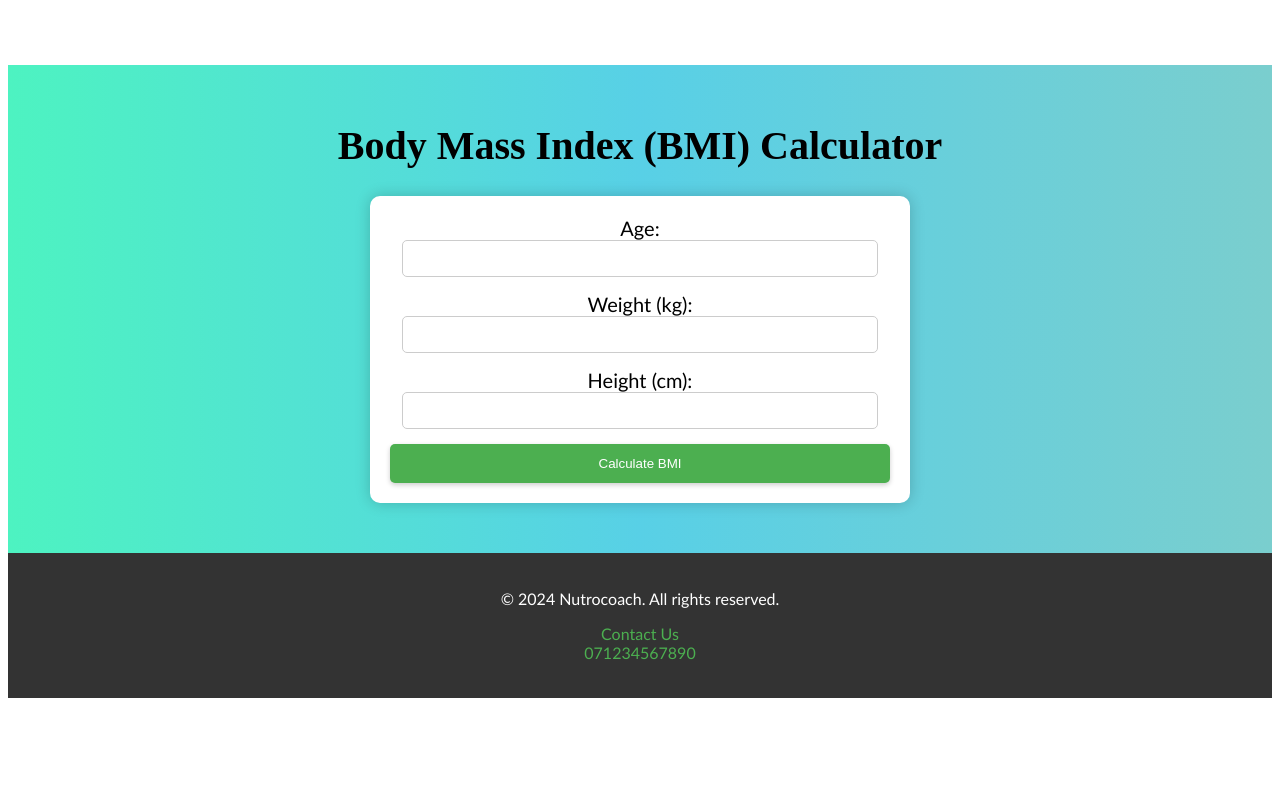
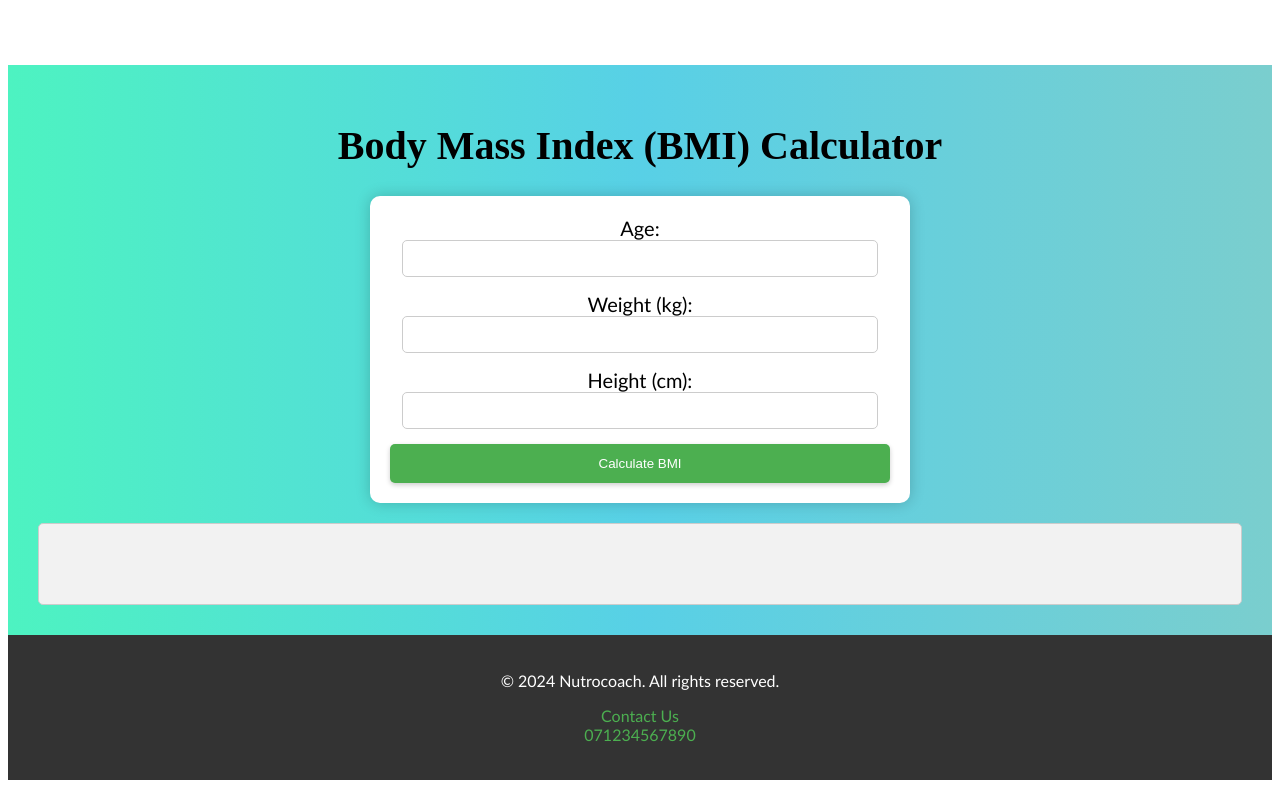
Before and after one commit to Kvyne/phase-1-project, a plain HTML site: page index.html in a window 1280 px wide. Shown: the part 1917-2705 px from the top of the page. Before the commit the page ends 2623 px from the top, so only its background shows below. Drawn offline with Linux system fonts and the light colour scheme.

Commit message:
Added style to my result ID

```diff
--- a/index.css
+++ b/index.css
@@ -208,6 +208,16 @@
         #retryButton:hover {
         background-color: #411d0f; /* Darker shade of green on hover */
         }
+        #result {
+            margin-top: 20px;
+            padding: 40px;
+            background-color: #f2f2f2;
+            border: 1px solid #ccc;
+            border-radius: 5px;
+            color: #333;
+            font-size: 25px;
+            text-align: center;
+        }
         footer {
             background-color: #333; /* Dark background for the footer */
             color: #fff; /* White text color */
--- a/index.html
+++ b/index.html
@@ -4,7 +4,7 @@
     <meta charset="UTF-8">
     <meta name="viewport" content="width=device-width, initial-scale=1.0">
     <link rel="stylesheet" href="index.css">
-    <title>Nutrocoach</title>
+    <title>Nutrocoach BMI Calculator</title>
 </head>
 <body>
     <div class="title">
@@ -20,17 +20,22 @@
     </div>
 
     <h2 id="about">About Us</h2>
+
     <div class="about-paragraph">
         <p>
             Welcome to Nutrocoach BMI calculator!
             <br>
             Are you curious about your Body Mass Index (BMI) and what it means for your health? Nutrocoach BMI calculator is here to help you understand and track your BMI effortles</p>
     </div>
+
         <h2 id="what-bmi-heading">What is BMI?</h2>
+
     <div class="bmi-heading-info">
 <p>BMI is a measure of body fat based on your height and weight. It provides a rough idea of whether you're underweight, normal weight, overweight, or obese, and it's used as a screening tool to identify possible weight problems in adults.</p>
     </div>
+
         <h2 id="how-bmi">How to Calculate BMI</h2>
+
     <div class="calc-info">
         <p>BMI is calculated by dividing your weight in kilograms by the square of your height in meters.
             <br>
@@ -44,11 +49,14 @@
             <br>
             Obese: BMI 30 or higher</p>
     </div>
+
         <h2 id="why-track-bmi">WHY TRACK YOUR BMI</h2>
     <div class="tracking-info">
         <p>Tracking your BMI can help you monitor your weight and assess your risk for weight-related health problems. It's a simple way to gauge whether you're in a healthy weight range.</p>
     </div>
+
         <h2 id="how-track-bmi">HOW BMI TRACKER CAN HELP</h2>
+
     <div class="how-bmi-info">
         <p>BMI Tracker makes it easy to calculate and track your BMI over time. Simply enter your height and weight, and we'll provide you with your BMI and what it means for your health. You can also track your BMI history to see your progress</p>
         <br>
@@ -56,7 +64,9 @@
 Start tracking your BMI today with Nutrocoach BMI Tracker. Your health is important, and knowing your BMI is the first step towards a healthier you
         </p>
     </div>
+
     <br>
+
     <div class="bmi-calc">
         <h1 id="calculator">Body Mass Index (BMI) Calculator</h1>
         <form id="bmiForm">
@@ -74,16 +84,13 @@ Start tracking your BMI today with Nutrocoach BMI Tracker. Your health is import
         <div id="result"></div>
         <button id="retryButton" style="display:none;">Retry</button>
         </div>
+
         <footer>
             <div class="footer-content">
                 <p>&copy; <span id="year"></span> Nutrocoach. All rights reserved.</p>
                 <p><a href="#contact">Contact Us <br>071234567890</a></p>
             </div>
         </footer>
-        <script>
-            // Set the current year
-            document.getElementById('year').textContent = new Date().getFullYear();
-        </script>
     <script src="script.js"></script>
 </body>
 </html>
--- a/script.js
+++ b/script.js
@@ -77,3 +77,4 @@ document.addEventListener('DOMContentLoaded', function() {
     document.getElementById('age').focus();
     });
     });
+    document.getElementById('year').textContent = new Date().getFullYear();
```
